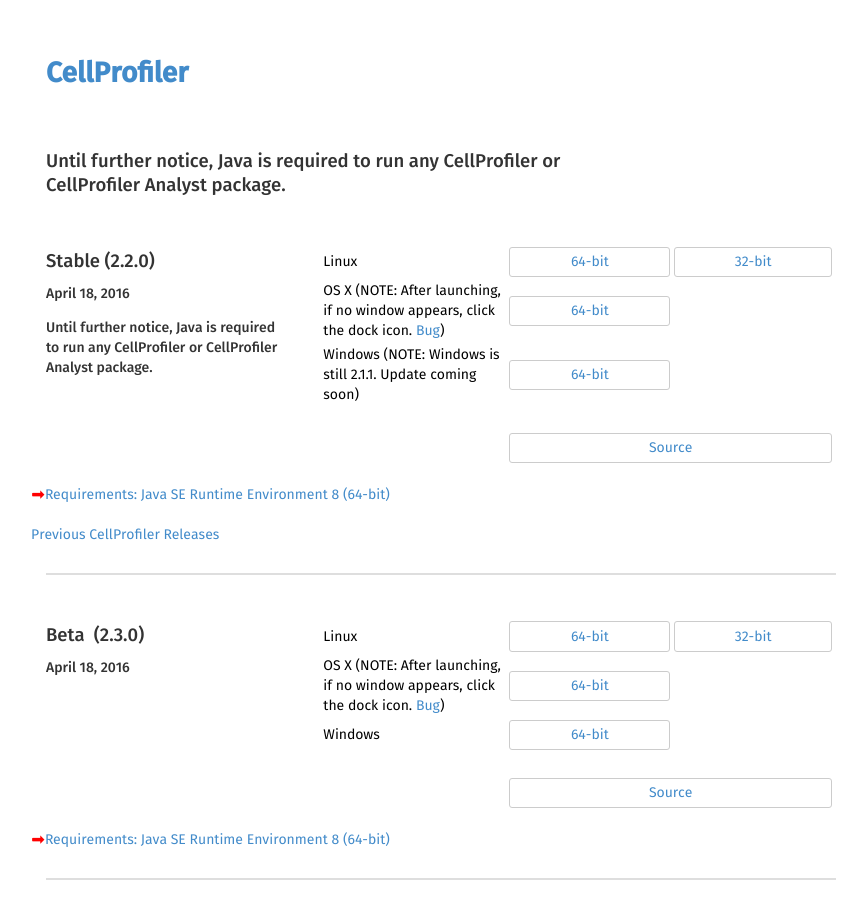
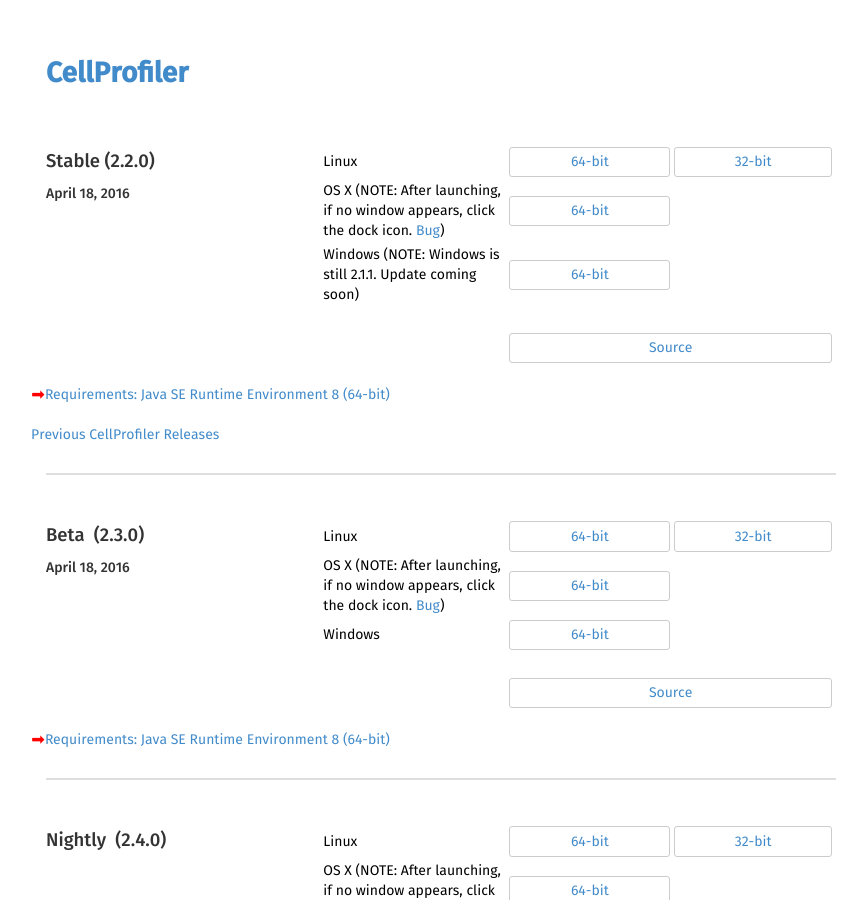
Before and after one commit to CellProfiler/cellprofiler.github.com-backup, a Jekyll site: the page built from releases/index.html, in a window 1280 px wide and 900 px high. Shown: the whole window, without its empty margins (199-1066 px from the left). Built offline with Jekyll 4.4.1, drawn with Linux system fonts in a browser that asks for light colours.

Commit message:
delete header

```diff
--- a/releases/index.html
+++ b/releases/index.html
@@ -3,11 +3,7 @@
 title: Releases &middot; CellProfiler
 redirect_from: "/download.html"
 ---
-<div class="row install">
-  <div class="col-md-8 side-header">
-    <h2>Until further notice, Java is required to run any CellProfiler or CellProfiler Analyst package.</h2>
-  </div>
-</div>
+
 
 <div class="row install">
   <div class="col-md-4 side-header">
@@ -15,7 +11,6 @@
 
     <h3>April 18, 2016</h3>
 
-    <h3>Until further notice, Java is required to run any CellProfiler or CellProfiler Analyst package.</h3>
   </div>
 
   <div class="col-md-8">
```
